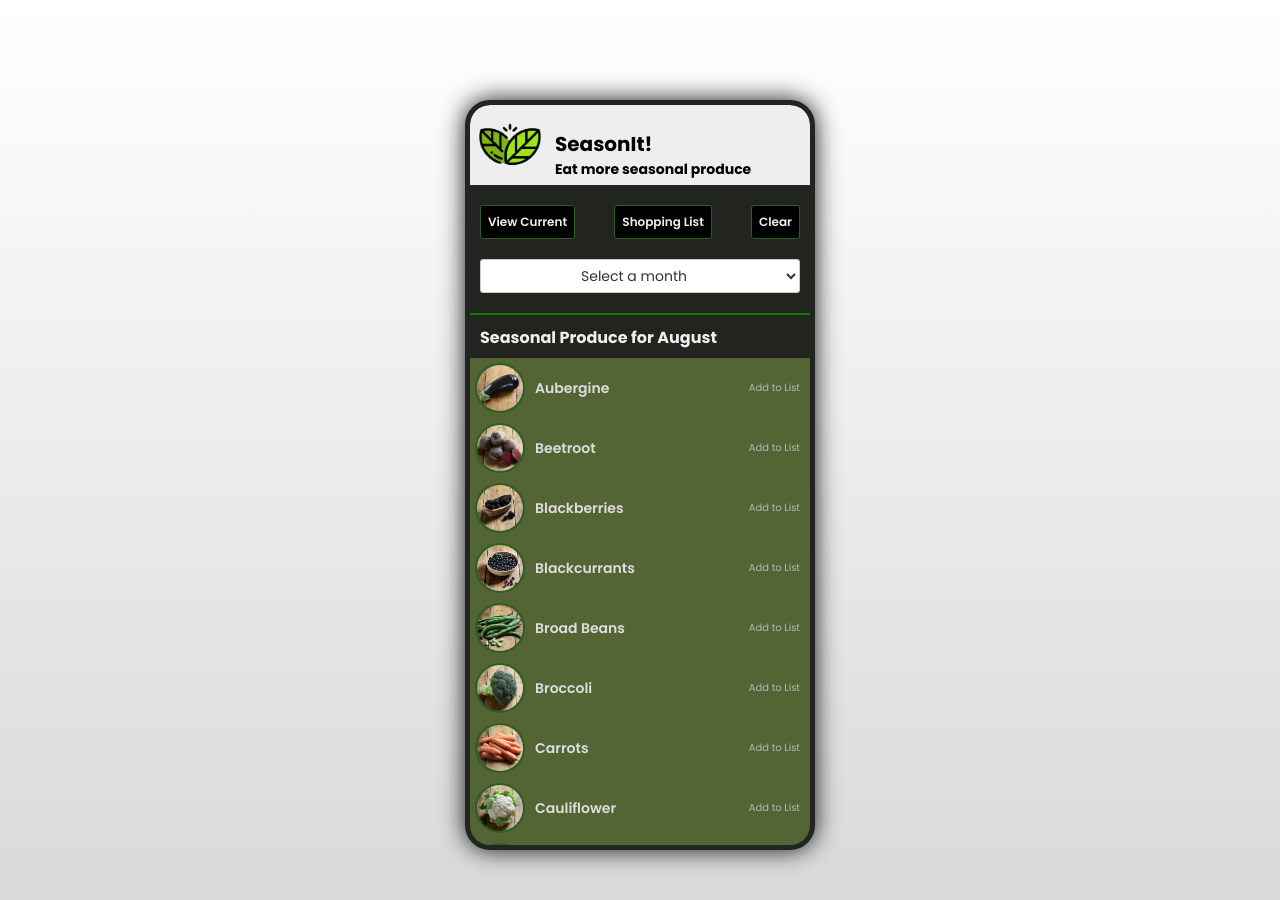
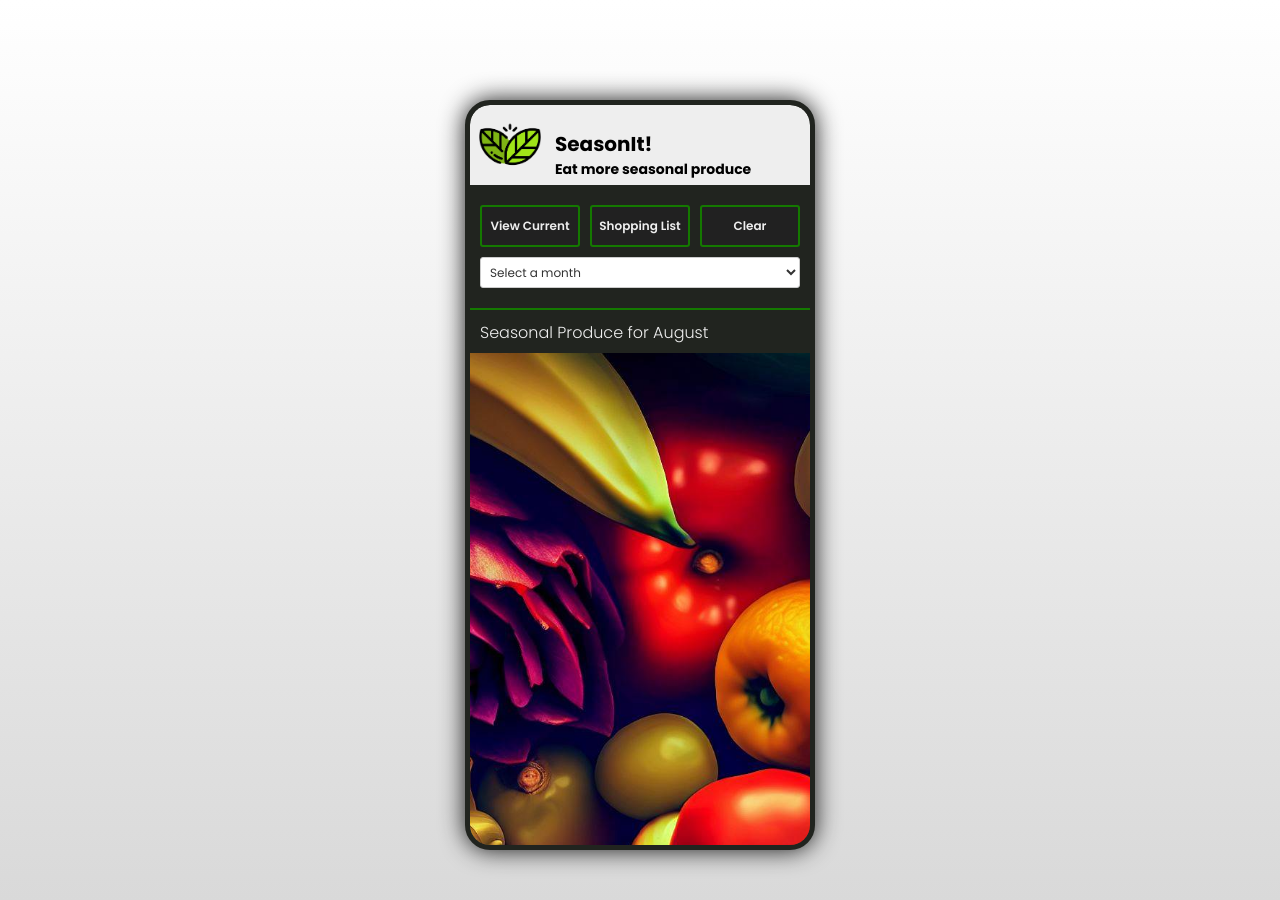
Before and after one commit to benhensor/season-it, a React (Create React App) app in the folder seasonit/: page / in a window 1280 px wide. Built offline with nearby package versions, Linux system fonts and the light colour scheme.

Commit message:
complete

```diff
--- a/seasonit/src/App.css
+++ b/seasonit/src/App.css
@@ -22,6 +22,7 @@ main {
 #message {
   height: 4.3rem;
   font-size: 1.6rem;
+  font-weight: 300;
   padding: 1rem 0;
   color: #eee;
   margin-left: 1rem;
--- a/seasonit/src/App.js
+++ b/seasonit/src/App.js
@@ -1,4 +1,4 @@
-import React, { useState, useEffect } from 'react'
+import React, { useState } from 'react'
 import { formatData } from './formatData'
 import Header from './components/header/Header'
 import NavBar from './components/nav/NavBar'
@@ -31,12 +31,14 @@ function App() {
   const [selectedItem, setSelectedItem] = useState([])
   // Toggle for switching between seasonal produce and the shopping list
   const [produceListDisplay, setProduceListDisplay] = useState(false)
+  // Set visibility of placeholder image in display
+  const [placeholder, setPlaceholder] = useState(true)
 
 
   // Set the seasonal produce for the current month
-  useEffect(() => {
-      setProduceList(formatData(currentMonth))
-  }, [currentMonth])
+  // useEffect(() => {
+  //     setProduceList(formatData(currentMonth))
+  // }, [currentMonth])
 
 
   // Removes items from the shopping list and re-renderes the produceList
@@ -55,7 +57,7 @@ function App() {
     setProduceListDisplay(false)
     const select = document.querySelector('select')
     select.selectedIndex = 0
-    // console.log('clicked')
+    setPlaceholder(false)
   }
 
 
@@ -65,13 +67,16 @@ function App() {
     setCurrentMonth(selectedValue)
     setProduceList(formatData(selectedValue))
     setProduceListDisplay(false)
+    setPlaceholder(false)
   }
 
 
   function shoppingListMessage(shoppingList) {
     if (shoppingList.length === 0) {
+      setPlaceholder(true)
       return 'Shopping list is empty'
     } else {
+      setPlaceholder(false)
       return 'Shopping List'
     }
   }
@@ -83,17 +88,20 @@ function App() {
     // setProduceList(shoppingList)
     setProduceListDisplay(true)
     setSelectedItem([])
+    setProduceList([])
   }
 
 
   // Clears the current display
   function clearList() {
+    setProduceList([])
     const select = document.querySelector('select')
     select.selectedIndex = 0
     setMessage('')
-    setProduceList([])
+
     setProduceListDisplay(false)
     setSelectedItem([])
+    setPlaceholder(true)
   }
 
 
@@ -148,8 +156,9 @@ function App() {
           months={months}
           showMonthly={showMonthly}
         />
-        <h1 id="message">{message}</h1>
         <Display
+          message={message}
+          placeholder={placeholder}
           produceList={produceList}
           shoppingList={shoppingList}
           selectedItem={selectedItem}
--- a/seasonit/src/components/buttons/buttons.css
+++ b/seasonit/src/components/buttons/buttons.css
@@ -2,20 +2,25 @@
   width: 100%;
   display: flex;
   justify-content: space-between;
-  /* background: linear-gradient(
-    to bottom,
-    #2f352f,
-    #191d19
-  ); */
-  margin: 1rem 0;
+  align-items: center;
 }
 
 #buttons button {
+  width: 10rem;
+  font-size: 1.2rem;
+  font-weight: 600;
+  border-radius: 0.3rem;
+  padding: 1rem 0;
+  cursor: pointer;
+  transition: all 0.05s ease-in-out;
+}
+
+/* #buttons button {
   padding: 0.7rem;
   font-size: 1.2rem;
   font-weight: 600;
   color: #eee;
-  border: 1px solid #2d5e23;
+  border: 2px solid #2d5e23;
   border-radius: 0.3rem;
   background-color: #000000;
   cursor: pointer;
@@ -23,7 +28,53 @@
 }
 
 #buttons button:hover {
-  border: 1px solid #2cff02;
+  border: 2px solid #2cff02;
   background-color: #00000070;
   transition: all 0.2s ease-in-out;
+} */
+
+#buttons #current,
+#buttons #shopping,
+#buttons #clear {
+  border: 2px solid #147900;
+  background-color: #212121;
+  color: #eee;
 }
+
+#buttons #current:hover,
+#buttons #shopping:hover,
+#buttons #clear:hover {
+  color: #fff;
+  border: 2px solid #2cff02;
+  background-color: #222a21;
+}
+
+/* #buttons #shopping {
+  width: 10rem;
+  height: 10rem;
+  border: 2px solid #2d5e23;
+  border-radius: 50%;
+  background-color: #171a17;
+  color: #aaa;
+  cursor: pointer;
+  transition: all 0.2s ease-in-out;
+} */
+
+#button #shopping svg {
+  height: 5rem;
+  width: 5rem;
+  fill: #aaa;
+  transition: all 0.2s ease-in-out;
+}
+
+#button #shopping:hover svg {
+  fill: #fff;
+  height: 6rem;
+  width: 6rem;
+}
+
+
+/* #buttons #clear:hover {
+  background-color: #212121;
+  color: #ffffff;
+}  */
--- a/seasonit/src/components/display/Display.js
+++ b/seasonit/src/components/display/Display.js
@@ -2,9 +2,10 @@ import React, { useState, useEffect } from 'react'
 import './display.css'
 import ProduceCard from '../producecard/ProduceCard'
 import ShoppingCard from '../shoppingcard/ShoppingCard'
+import Image from '../../assets/seasons-banner3.jpeg'
 
 
-export function Display({ produceList, shoppingList, selectedItem, selectItem, produceListDisplay, deleteFromShoppingList }) {
+export function Display({ message, placeholder, produceList, shoppingList, selectedItem, selectItem, produceListDisplay, deleteFromShoppingList }) {
 
 
   const [markedItems, setMarkedItems] = useState([])
@@ -40,6 +41,11 @@ export function Display({ produceList, shoppingList, selectedItem, selectItem, p
 
   return (
     <section id="display">
+    <div id="message-container">
+    <h1 id="message">{message}</h1>
+    </div>
+    <img className={`display-placeholder ${placeholder ? 'visible' : ''}`} src={Image} alt="Fruit & Veg" />
+
       {!produceListDisplay ? (
         <article className="display-list scrollable-list">
           {localProduceList.length > 0 && (
@@ -55,7 +61,9 @@ export function Display({ produceList, shoppingList, selectedItem, selectItem, p
             </>
           )}
         </article>
+
       ) : (
+
         <article className="display-list scrollable-list">
           {localShoppingList.length > 0 && (
             <>
--- a/seasonit/src/components/display/display.css
+++ b/seasonit/src/components/display/display.css
@@ -1,25 +1,55 @@
 #display {
   width: 100%;
-  height: 70%;
+  height: 100%;
+  padding-bottom: 3rem;
   display: flex;
   flex-direction: column;
   align-items: center;
   overflow: hidden;
   border-bottom-left-radius: 2rem;
   border-bottom-right-radius: 2rem;
-  background-color: #536435;
+  background-color: #53643582;
+  position: relative;
+}
+
+#message-container {
+  width: 100%;
+  background-color: #21241f;
+  z-index: 2;
+}
+
+#display #message {
+
+  text-align: left;
+  height: 4.3rem;
+  font-size: 1.6rem;
+  font-weight: 300;
+  padding: 1rem 0;
+  color: #eee;
+  margin-left: 1rem;
+
 }
 
 #display article {
   width: 100%;
-  z-index: 1;
+  z-index: 2;
 }
 
 .scrollable-list {
   overflow-y: auto;
 }
 
-#display img {
+#display .display-placeholder {
+  position: absolute;
+  display: none;
+  z-index: 0;
+}
+
+#display .display-placeholder.visible {
+  display: block;
   width: 100%;
   height: 100%;
+  object-fit: cover;
+  object-position: calc(50% + 5rem);
+  z-index: 0;
 }
--- a/seasonit/src/components/nav/navbar.css
+++ b/seasonit/src/components/nav/navbar.css
@@ -3,7 +3,7 @@ nav {
   flex-direction: column;
   align-items: center;
   justify-content: space-between;
-  padding: 1rem;
+  padding: 2rem 1rem;
   gap: 1rem;
   border-bottom: 2px solid #147900;
 }
--- a/seasonit/src/components/selectmonth/selectmonth.css
+++ b/seasonit/src/components/selectmonth/selectmonth.css
@@ -1,12 +1,11 @@
 #select {
   width: 100%;
-  margin-bottom: 1rem;
 }
 
 select {
   width: 100%;
-  text-align: center;
-  font-size: 1.4rem;
+  text-align: left;
+  font-size: 1.2rem;
   color: #333;
   border: 1px solid #ccc;
   background-color: #fff;
@@ -20,12 +19,12 @@ select:focus {
 }
 
 option {
-  text-align: center;
+  text-align: left;
   height: 4rem;
-  font-size: 1.4rem;
+  font-size: 1.2rem;
   color: #333;
   border: 1px solid #ccc;
   background-color: #fff;
-  padding: 8px;
+  padding: 0.5rem;
   border-radius: 0.3rem;
 }
```
Also changed, not shown: seasonit/src/assets/icon/lists.svg (added), seasonit/src/assets/icon/shopping-cart.svg (added).
